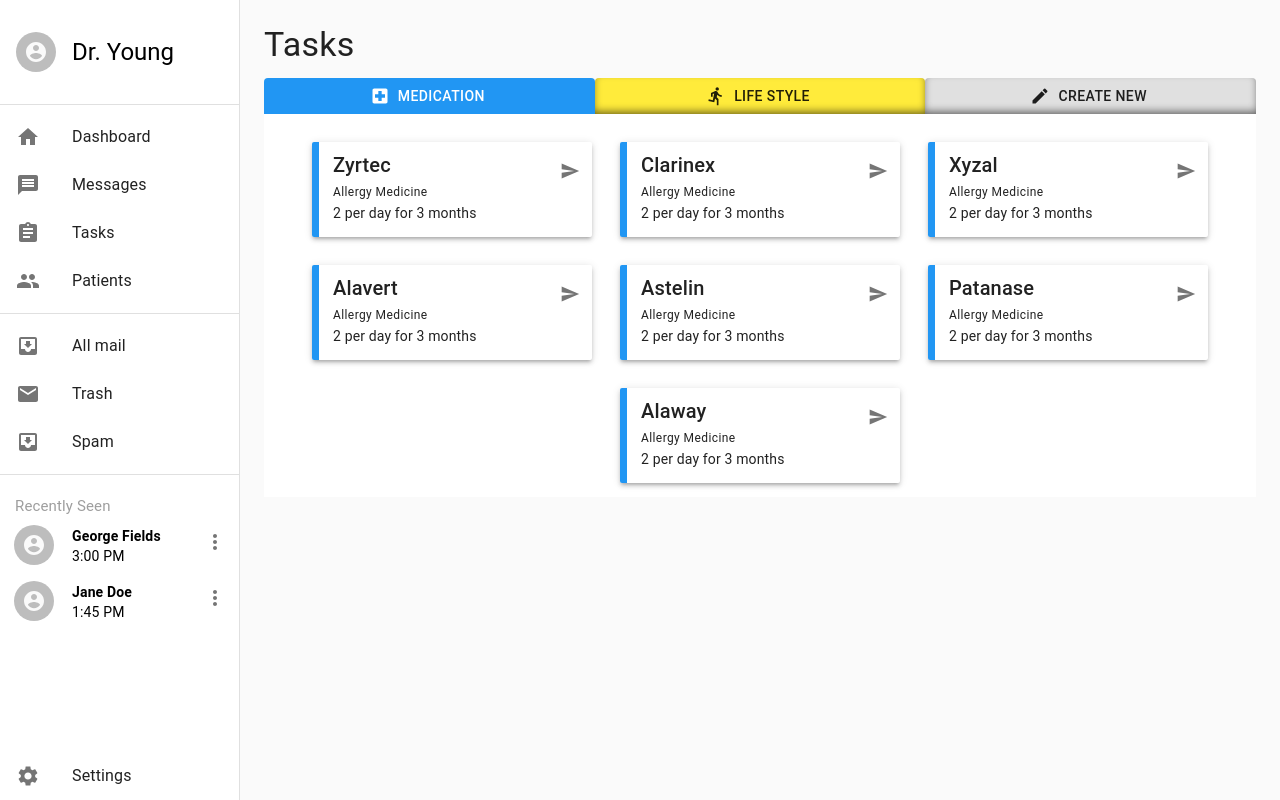
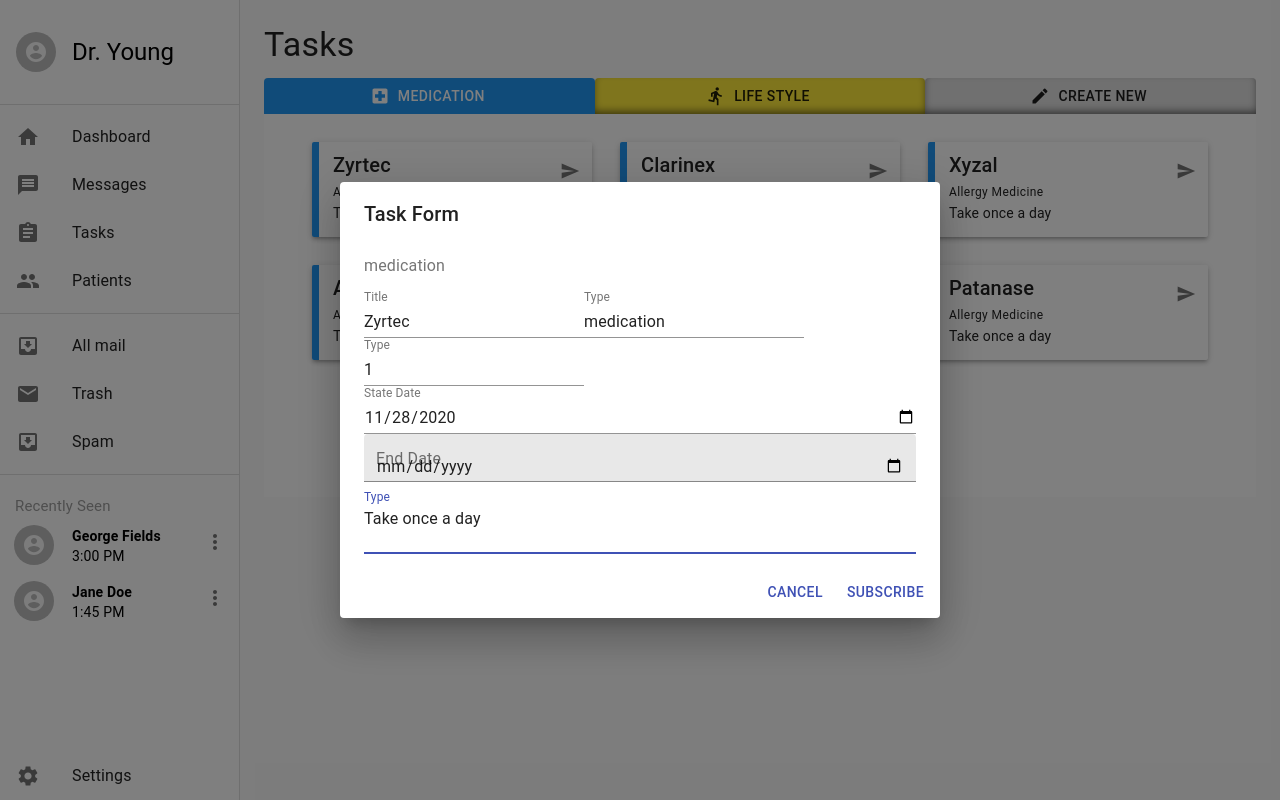
Before and after one commit to UTA-Senior-Design-2020/health-journal-frontend, a React (Create React App) app: page /tasks in a window 1280 px wide. Built offline with nearby package versions, Linux system fonts and the light colour scheme; no server answers; sample sign-in values are in the browser's storage.

Commit message:
saving point

```diff
--- a/src/Components/tasks/CreateTask.js
+++ b/src/Components/tasks/CreateTask.js
@@ -1,16 +1,116 @@
 import React from "react";
 import Typography from "@material-ui/core/Typography";
 import { makeStyles } from "@material-ui/core/styles";
+import Modal from "@material-ui/core/Modal";
+import {
+  TextField,
+  Button,
+  Dialog,
+  DialogContent,
+  DialogContentText,
+  DialogTitle,
+  DialogActions,
+} from "@material-ui/core";
 
-const useStyles = makeStyles({
-  root: {
-    background: "red",
+const useStyles = makeStyles((theme) => ({
+  modal: {
+    display: "flex",
+    justifyContent: "center",
+    alignItems: "center",
   },
-  container: {},
-});
+}));
 
-export default function CreateTask() {
+export default function CreateTask({ task, open, handleClose }) {
   const classes = useStyles();
+  const { title, type, frequency, instructions } = task;
+  function handleChange(event) {
+    // this.setState({ id: event.target.value });
+  }
 
-  return <div className={classes.root}>Creating Tasks Popup</div>;
+  function handleSubmit(event) {
+    //Make a network call somewhere
+    event.preventDefault();
+  }
+
+  return (
+    <div className={classes.root}>
+      <Dialog
+        open={true}
+        onClose={handleClose}
+        aria-labelledby="form-dialog-title"
+      >
+        <DialogTitle id="form-dialog-title">Task Form</DialogTitle>
+
+        <DialogContent>
+          <DialogContentText>{type}</DialogContentText>
+
+          <TextField
+            autoFocus
+            // margin="dense"
+            id="title"
+            label="Title"
+            type="text"
+            defaultValue={title}
+            // fullWidth
+          />
+          <TextField
+            autoFocus
+            // margin="dense"
+            id="type"
+            label="Type"
+            type="text"
+            defaultValue={type}
+            // fullWidth
+          />
+          <TextField
+            autoFocus
+            // margin="dense"
+            id="type"
+            label="Type"
+            type="text"
+            defaultValue={frequency}
+            // fullWidth
+          />
+          <TextField
+            autoFocus
+            id="type"
+            label="State Date"
+            type="date"
+            defaultValue={new Date().toISOString().substring(0, 10)}
+            fullWidth
+          />
+          <TextField
+            autoFocus
+            id="type"
+            label="End Date"
+            type="date"
+            variant="filled"
+            size="small"
+            // defaultValue={new Date().toISOString().substring(0, 10)}
+            fullWidth
+          />
+          <TextField
+            autoFocus
+            margin="dense"
+            id="type"
+            label="Type"
+            type="text"
+            multiline
+            rows={2}
+            defaultValue={instructions}
+            fullWidth
+          />
+        </DialogContent>
+
+        <DialogActions>
+          <Button onClick={handleClose} color="primary">
+            Cancel
+          </Button>
+          <Button onClick={handleClose} color="primary">
+            Subscribe
+          </Button>
+        </DialogActions>
+      </Dialog>
+    </div>
+  );
 }
--- a/src/Components/tasks/TaskCard.js
+++ b/src/Components/tasks/TaskCard.js
@@ -37,7 +37,7 @@
           <Typography variant="caption" gutterBottom>
             Allergy Medicine
           </Typography>
-          <Typography variant="body2">2 per day for 3 months</Typography>
+          <Typography variant="body2">{instructions}</Typography>
         </div>
         <Box className={classes.actions}>
           <IconButton>
--- a/src/Pages/Tasks.js
+++ b/src/Pages/Tasks.js
@@ -3,6 +3,7 @@
 import Typography from "@material-ui/core/Typography";
 import { Container, Box, Button } from "@material-ui/core";
 import TaskCard from "../Components/tasks/TaskCard";
+import CreateTasks from "../Components/tasks/CreateTask";
 import axios from "axios";
 import LocalHospitalIcon from "@material-ui/icons/LocalHospital";
 import DirectionsRunIcon from "@material-ui/icons/DirectionsRun";
@@ -86,6 +87,7 @@
 
   return (
     <div className={classes.root}>
+      <CreateTasks task={taskList[0]}></CreateTasks>
       <Typography variant="h4" gutterBottom>
         Tasks
       </Typography>
--- a/src/data/taskList.js
+++ b/src/data/taskList.js
@@ -46,31 +46,31 @@
     title: "Run - 2 mins",
     type: "lifestyle",
     frequency: 1,
-    instructions: "Run for 10 minutes a day.",
+    instructions: "Run for 10 minutes a day",
   },
   {
     title: "Run - 5 mins",
     type: "lifestyle",
     frequency: 1,
-    instructions: "Run for 10 minutes.",
+    instructions: "Run for 10 minutes",
   },
   {
     title: "Walk - 10 mins",
     type: "lifestyle",
     frequency: 1,
-    instructions: "Walk for 10 minutes.",
+    instructions: "Walk for 10 minutes",
   },
   {
     title: "Walk - 20 mins",
     type: "lifestyle",
     frequency: 1,
-    instructions: "Walk for 20 minutes.",
+    instructions: "Walk for 20 minutes",
   },
   {
     title: "Swim - 15 mins",
     type: "lifestyle",
     frequency: 1,
-    instructions: "Swim for 15 minutes.",
+    instructions: "Swim for 15 minutes",
   },
 ];
 
```
